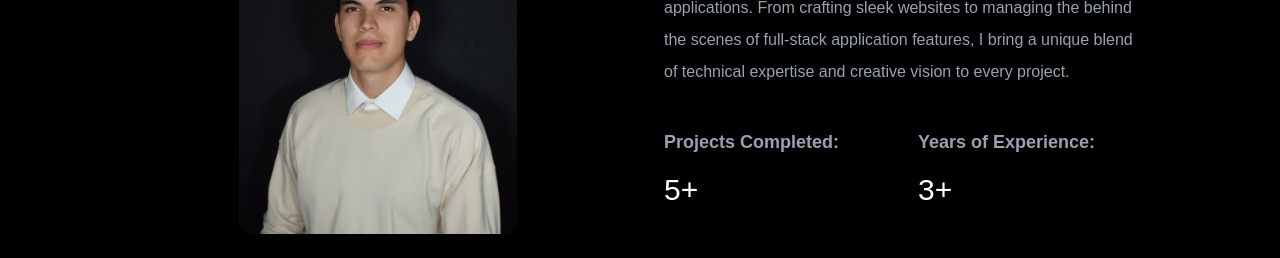
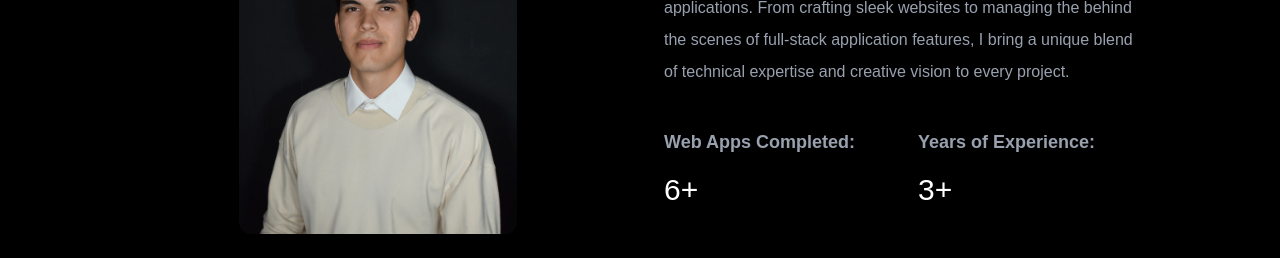
Before and after one commit to Davidc45/portfolio, a Next.js app: page / in a window 1280 px wide. Shown: the part 1040-1298 px from the top of the page. Built offline with nearby package versions, Linux system fonts and the light colour scheme; a web font is replaced by a local one.

Commit message:
updated projects completed

```diff
--- a/src/app/page.tsx
+++ b/src/app/page.tsx
@@ -169,8 +169,8 @@ export default function Home() {
             </p>
             <div className="grid grid-cols-2 gap-x-4 sm:gap-x-8 gap-y-8 sm:gap-y-12 mt-8 sm:mt-10 w-full">
               <div className="text-center lg:text-left">
-                <h1 className="text-sm sm:text-base lg:text-lg font-bold">Projects Completed:</h1>
-                <p className="mt-2 sm:mt-4 text-2xl sm:text-3xl text-white">5+</p>
+                <h1 className="text-sm sm:text-base lg:text-lg font-bold">Web Apps Completed:</h1>
+                <p className="mt-2 sm:mt-4 text-2xl sm:text-3xl text-white">6+</p>
               </div>
               <div className="text-center lg:text-left">
                 <h1 className="text-sm sm:text-base lg:text-lg font-bold">Years of Experience:</h1>
```
